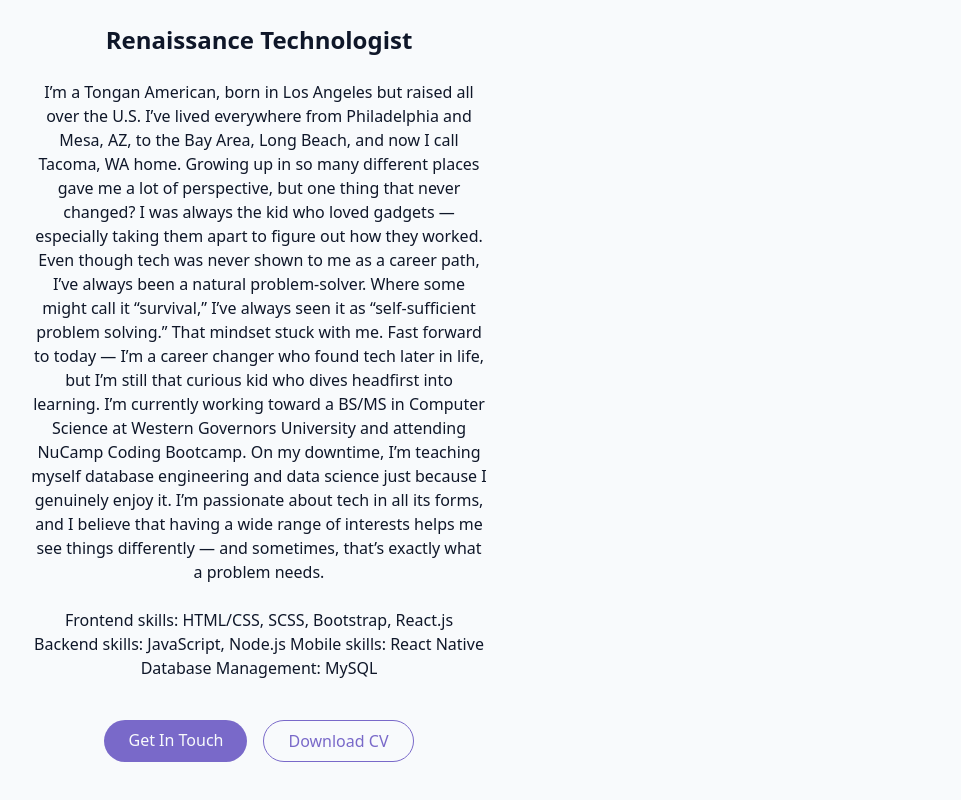
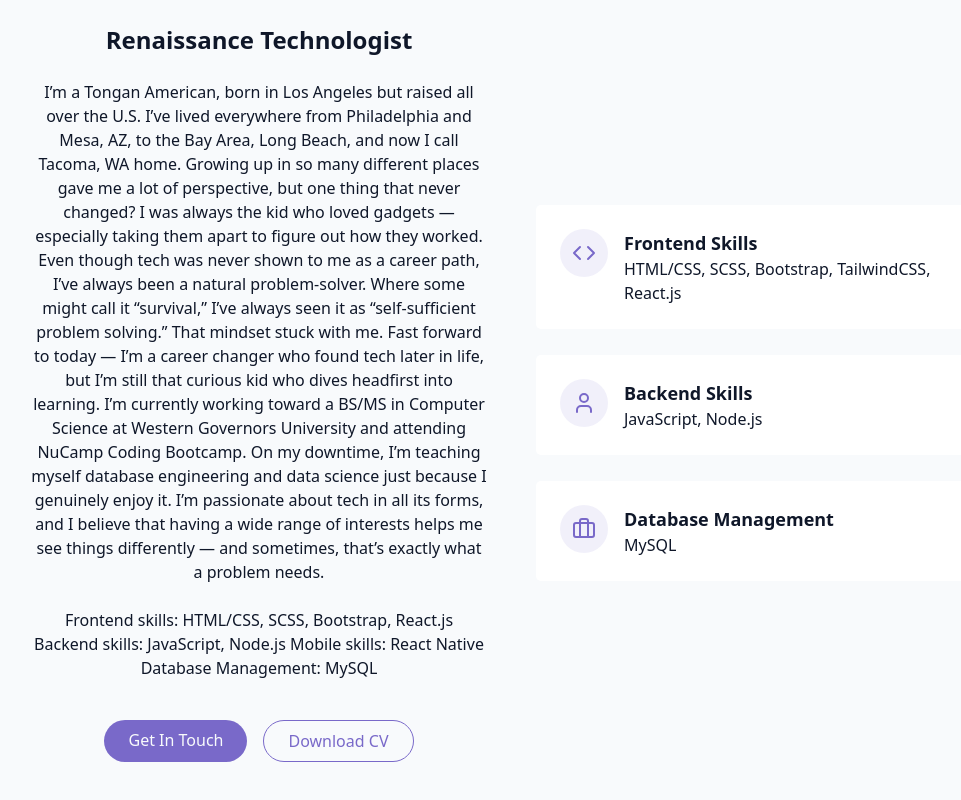
Before and after one commit to Tuitupou/seleti_portfolio, a React (Vite) app: page / in a window 1280 px wide. Shown: the part 960-1760 px from the top of the page, without its empty margins (129-1090 px from the left). Built offline with nearby package versions, Linux system fonts and the light colour scheme.

Commit message:
Finished About Section

```diff
--- a/src/components/AboutSection.jsx
+++ b/src/components/AboutSection.jsx
@@ -1,3 +1,4 @@
+import { Briefcase, Code, User } from "lucide-react";
 import React from "react";
 
 export const AboutSection = () => {
@@ -45,8 +46,46 @@
                         </div>
                     </div>
 
-                    <div>
-
+                    <div className="grid grid-cols-1 gap-6">
+                        <div className="gradient-border p-6 card-hover">
+                            <div className="flex items-start gap-4">
+                                <div className="p-3 rounded-full bg-primary/10">
+                                    <Code className="h-6 w-6 text-primary"/>
+                                </div>
+                                <div className="text-left">
+                                    <h4 className="font-semibold text-lg">Frontend Skills</h4>
+                                    <p className="text-muted-foreground">
+                                        HTML/CSS, SCSS, Bootstrap, TailwindCSS, React.js
+                                    </p>
+                                </div>
+                            </div>
+                        </div>
+                        <div className="gradient-border p-6 card-hover">
+                            <div className="flex items-start gap-4">
+                                <div className="p-3 rounded-full bg-primary/10">
+                                    <User className="h-6 w-6 text-primary"/>
+                                </div>
+                                <div className="text-left">
+                                    <h4 className="font-semibold text-lg">Backend Skills</h4>
+                                    <p className="text-muted-foreground">
+                                        JavaScript, Node.js
+                                    </p>
+                                </div>
+                            </div>
+                        </div>
+                        <div className="gradient-border p-6 card-hover">
+                            <div className="flex items-start gap-4">
+                                <div className="p-3 rounded-full bg-primary/10">
+                                    <Briefcase className="h-6 w-6 text-primary"/>
+                                </div>
+                                <div className="text-left">
+                                    <h4 className="font-semibold text-lg">Database Management</h4>
+                                    <p className="text-muted-foreground">
+                                        MySQL
+                                    </p>
+                                </div>
+                            </div>
+                        </div>
                     </div>
                 </div>
             </div>
```
